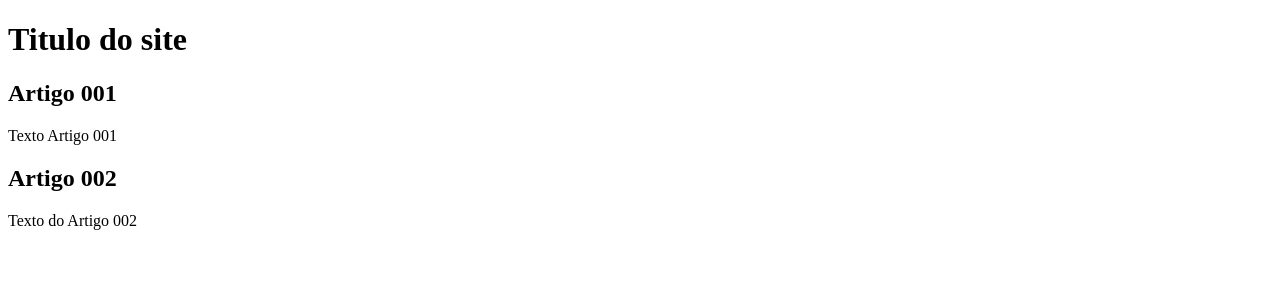
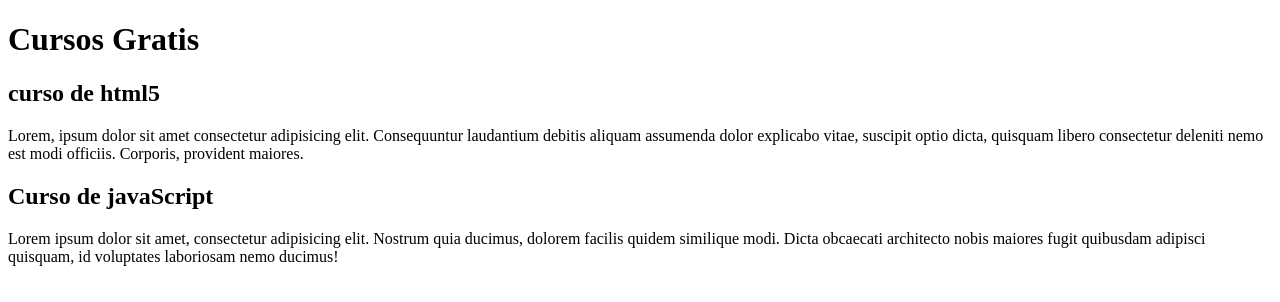
Before and after one commit to RafaelCastellan/projeto-site, a plain HTML site: page index.html in a window 1280 px wide. Drawn offline with Linux system fonts and the light colour scheme.

Commit message:
comecei a escrever o conteudo

```diff
--- a/index.html
+++ b/index.html
@@ -9,16 +9,16 @@
 <body>
     <main>
         <header>
-            <h1>Titulo do site</h1>
+            <h1>Cursos Gratis</h1>
         </header>
-    <article>
-        <h2>Artigo 001</h2>
-        <p>Texto Artigo 001</p>
-    </article>
-    <article>
-        <h2>Artigo 002</h2>
-        <p>Texto do Artigo 002</p>
-    </article>
+            <article>
+            <h2>curso de html5</h2>
+            <p>Lorem, ipsum dolor sit amet consectetur adipisicing elit. Consequuntur laudantium debitis aliquam assumenda dolor explicabo vitae, suscipit optio dicta, quisquam libero consectetur deleniti nemo est modi officiis. Corporis, provident maiores.</p>
+            </article>
+            <article>
+            <h2>Curso de javaScript</h2>
+            <p>Lorem ipsum dolor sit amet, consectetur adipisicing elit. Nostrum quia ducimus, dolorem facilis quidem similique modi. Dicta obcaecati architecto nobis maiores fugit quibusdam adipisci quisquam, id voluptates laboriosam nemo ducimus!</p>
+            </article>
     </main>
 </body>
 </html>
```
